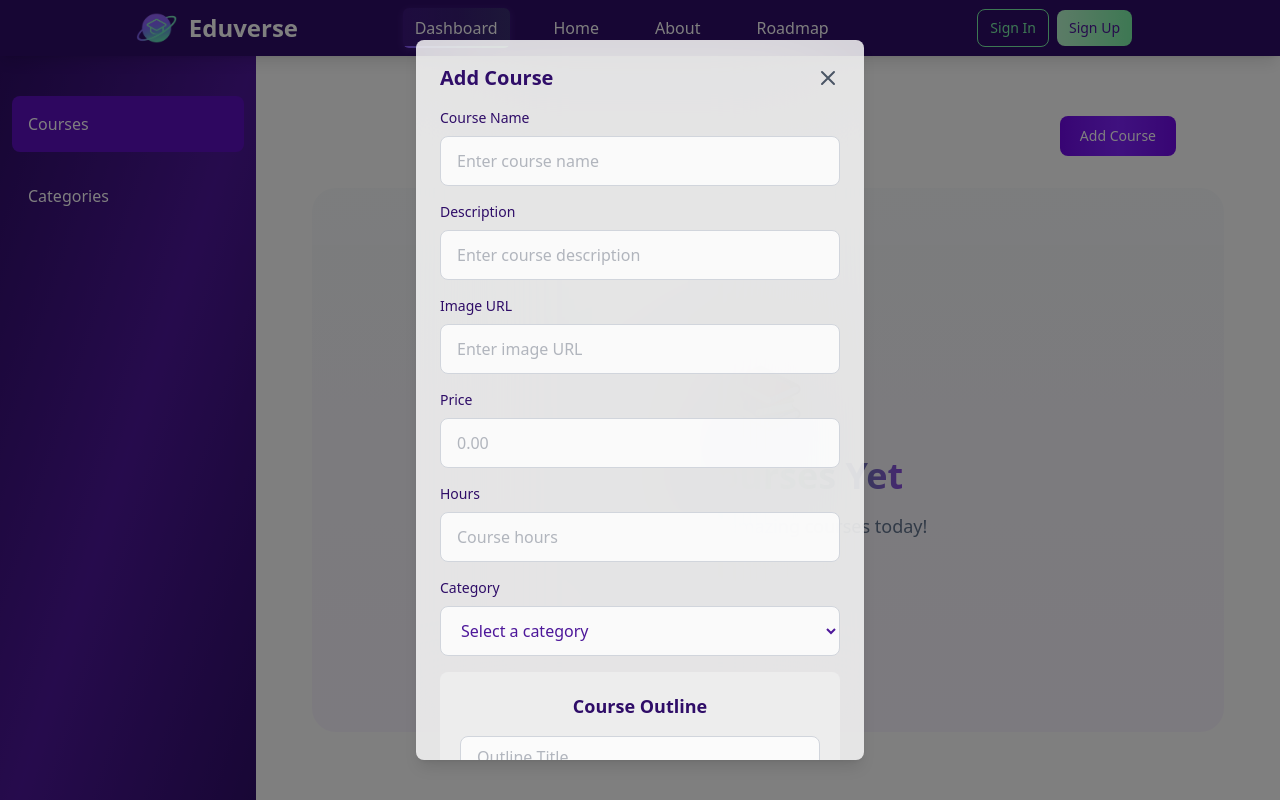
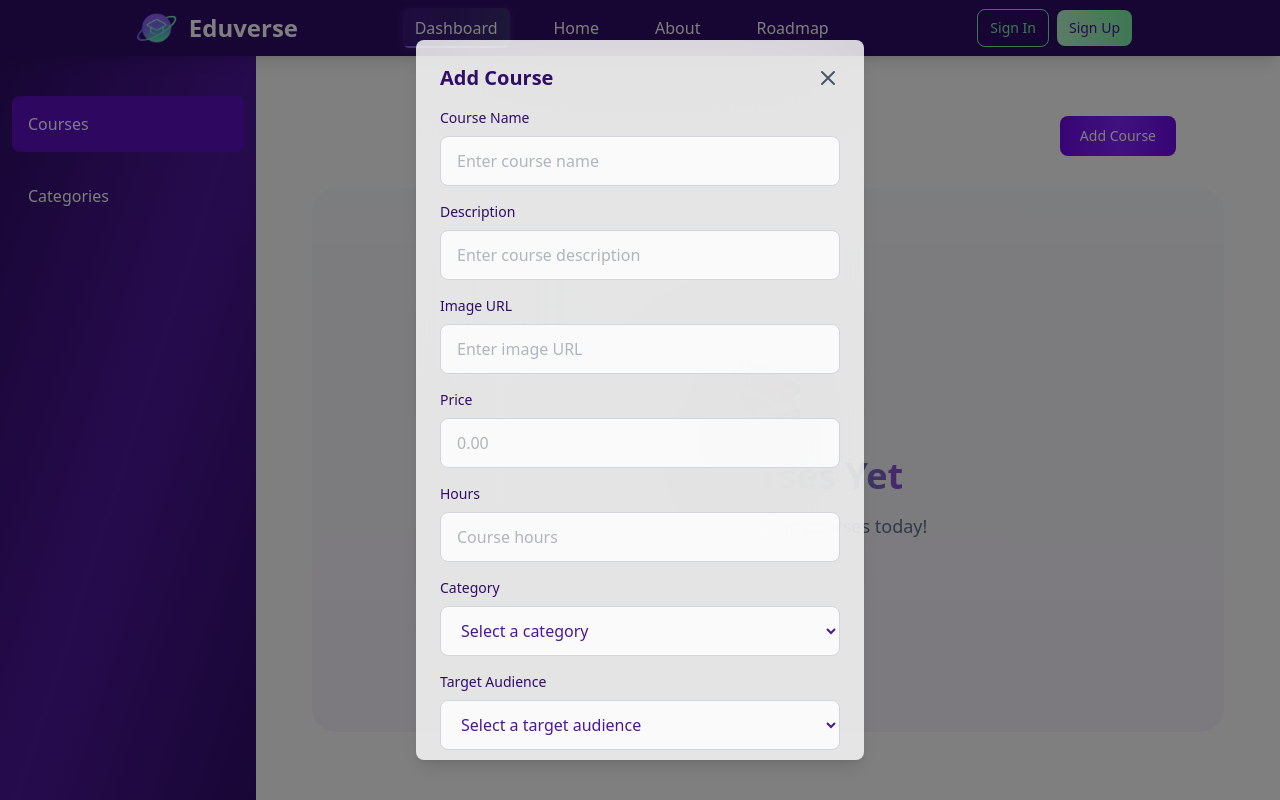
Before and after one commit to marinaeleshaa/Eduverse, an Angular app: page /dashboard/courses in a window 1280 px wide. Both pictures are taken after a click on the button "Add Course". Built offline with nearby package versions, Linux system fonts and the light colour scheme.

Commit message:
add target audience

```diff
--- a/src/app/Interfaces/icourse.ts
+++ b/src/app/Interfaces/icourse.ts
@@ -7,6 +7,7 @@ export interface ICourse {
   rate: number | null;
   hours: number | null;
   category: string;
+  targetAudience: string;
   outline: { title: string; subtitle: string }[];
   conclusion: string[];
 }
--- a/src/app/components/add-course-form/add-course-form.html
+++ b/src/app/components/add-course-form/add-course-form.html
@@ -133,6 +133,23 @@
             }
           </div>
 
+          <!-- target audience -->
+           <div>
+            <label class="block text-sm font-medium text-violet-950 mb-2">Target Audience</label>
+            <select
+              formControlName="targetAudience"
+              class="w-full px-4 py-3 rounded-lg border text-violet-900 bg-white/80 border-gray-300 focus:border-violet-400 focus:ring-2 focus:ring-violet-200 outline-none"
+            >
+              <option value="" disabled>Select a target audience</option>
+              <option value="beginners">Beginners</option>
+              <option value="intermediate">Intermediate</option>
+              <option value="advanced">Advanced</option>
+            </select>
+            @if (f['targetAudience'].invalid && (f['targetAudience'].dirty || f['targetAudience'].touched)) {
+            <p class="text-red-600 text-sm mt-1">Target Audience is required</p>
+            }
+          </div>
+
           <!-- Outline Section -->
           <div class="bg-white/30 p-5 rounded-lg">
             <p class="text-center text-lg text-violet-950 font-bold mb-4">Course Outline</p>
--- a/src/app/components/add-course-form/add-course-form.ts
+++ b/src/app/components/add-course-form/add-course-form.ts
@@ -31,6 +31,7 @@ export class AddCourseForm implements OnInit {
       price: [null, [Validators.required, Validators.min(1)]],
       hours: [null, [Validators.required, Validators.min(1)]],
       category: ['', [Validators.required]],
+      targetAudience: ['', [Validators.required]],
 
       // Outline
       outline: this.fb.array([]),
@@ -111,6 +112,10 @@ export class AddCourseForm implements OnInit {
       conclusion: conclusionData,
     };
 
+
+
+
+
     this.courseService.addCourse(courseData);
     this.courseForm.reset();
     this.outlineArray.clear();
--- a/src/app/components/update-course-form/update-course-form.html
+++ b/src/app/components/update-course-form/update-course-form.html
@@ -123,6 +123,23 @@
         <p class="text-red-600 text-sm mt-1">Category is required</p>
         }
       </div>
+      <!-- Target Audience  -->
+       <div>
+        <label for="targetAudience" class="block text-sm font-medium text-violet-950 mb-2">Target Audience</label>
+        <select
+          id="targetAudience"
+          formControlName="targetAudience"
+          class="w-full px-4 py-3 rounded-lg border text-violet-900 bg-white/80 border-gray-300 focus:border-violet-400 focus:ring-2 focus:ring-violet-200 outline-none"
+        >
+          <option value="" disabled>Select a target audience</option>
+          <option value="beginners">Beginners</option>
+          <option value="intermediate">Intermediate</option>
+          <option value="advanced">Advanced</option>
+        </select>
+        @if (f['targetAudience'].invalid && (f['targetAudience'].dirty || f['targetAudience'].touched)) {
+        <p class="text-red-600 text-sm mt-1">Target Audience is required</p>
+        }
+      </div>
 
       <!-- Outline Section -->
       <div class="bg-white/30 p-5 rounded-lg">
--- a/src/app/components/update-course-form/update-course-form.ts
+++ b/src/app/components/update-course-form/update-course-form.ts
@@ -38,6 +38,7 @@ export class UpdateCourseFormComponent implements OnInit {
       price: ['', [Validators.required, Validators.min(1)]],
       hours: ['', [Validators.required, Validators.min(1)]],
       category: ['', [Validators.required]],
+      targetAudience: ['', [Validators.required]],
       outline: this.fb.array([]),
       conclusion: this.fb.array([]),
       outlineTitle: [''],
@@ -106,6 +107,7 @@ export class UpdateCourseFormComponent implements OnInit {
       price: course.price,
       hours: course.hours,
       category: course.category,
+      targetAudience: course.targetAudience,
     });
 
     if (course.outline?.length) {
```
